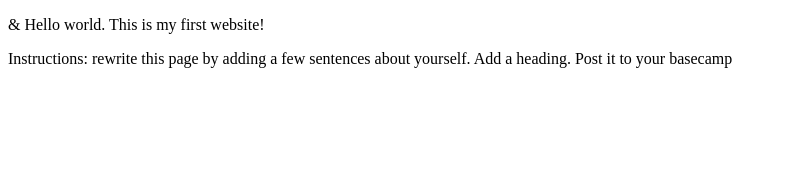
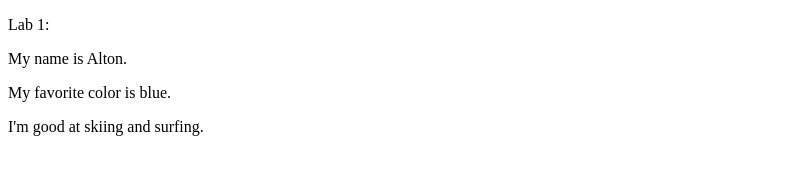
Before and after one commit to AltLip/webdevlab_1, a plain HTML site: page index.html in a window 1280 px wide. Shown: the whole page, without its empty margins (0-787 px from the left). Drawn offline with Linux system fonts and the light colour scheme.

Commit message:
Added text necessary for lab

```diff
--- a/index.html
+++ b/index.html
@@ -5,7 +5,9 @@
   <title>ITMD-361 Internet Technologies and Web Design</title>
 </head>
 <body>
-  <p>&amp; Hello world. This is my first website!</p>
-  <p>Instructions: rewrite this page by adding a few sentences about yourself. Add a heading. Post it to your basecamp</p>
+  <p>Lab 1:</p>
+  <p>My name is Alton.</p>
+  <p>My favorite color is blue.</p>
+  <p>I'm good at skiing and surfing.</p>
 </body>
 </html>
```
